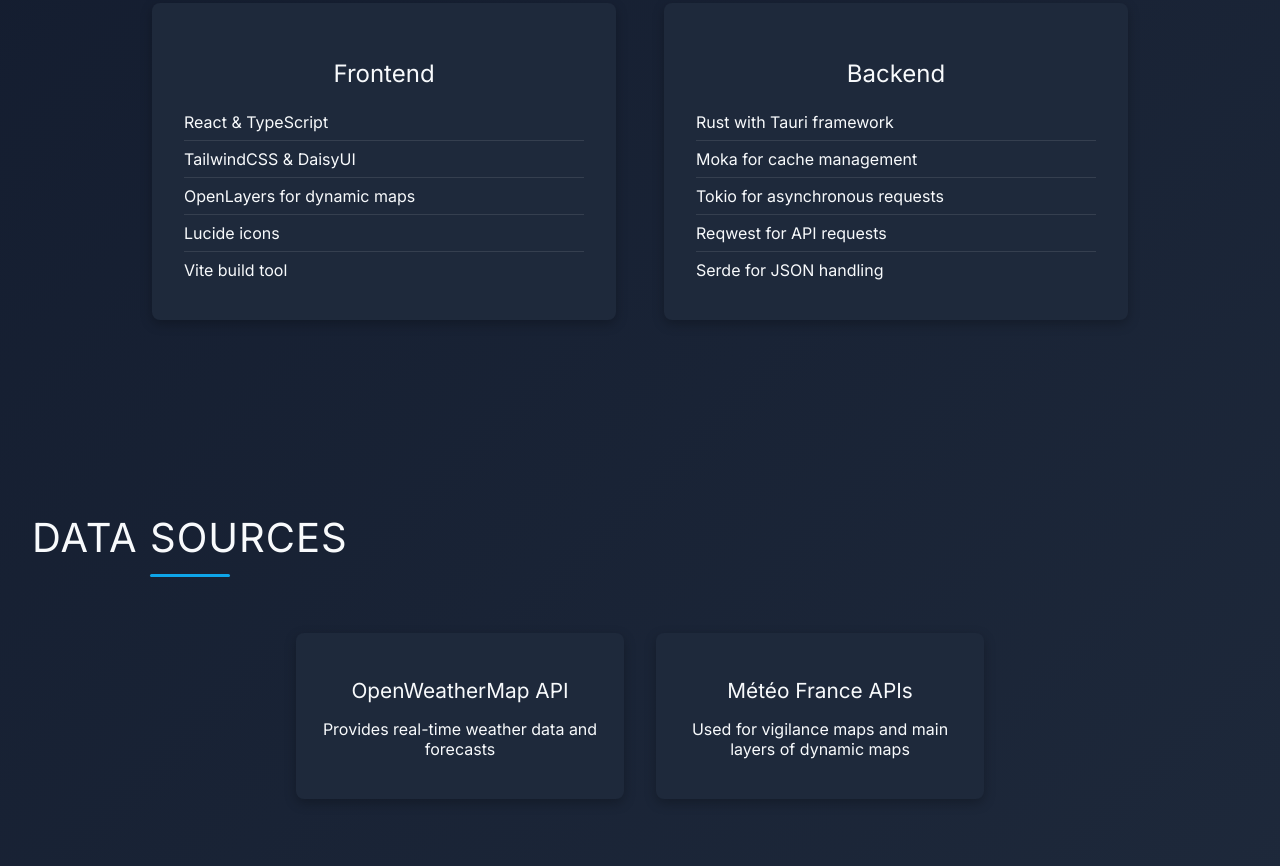
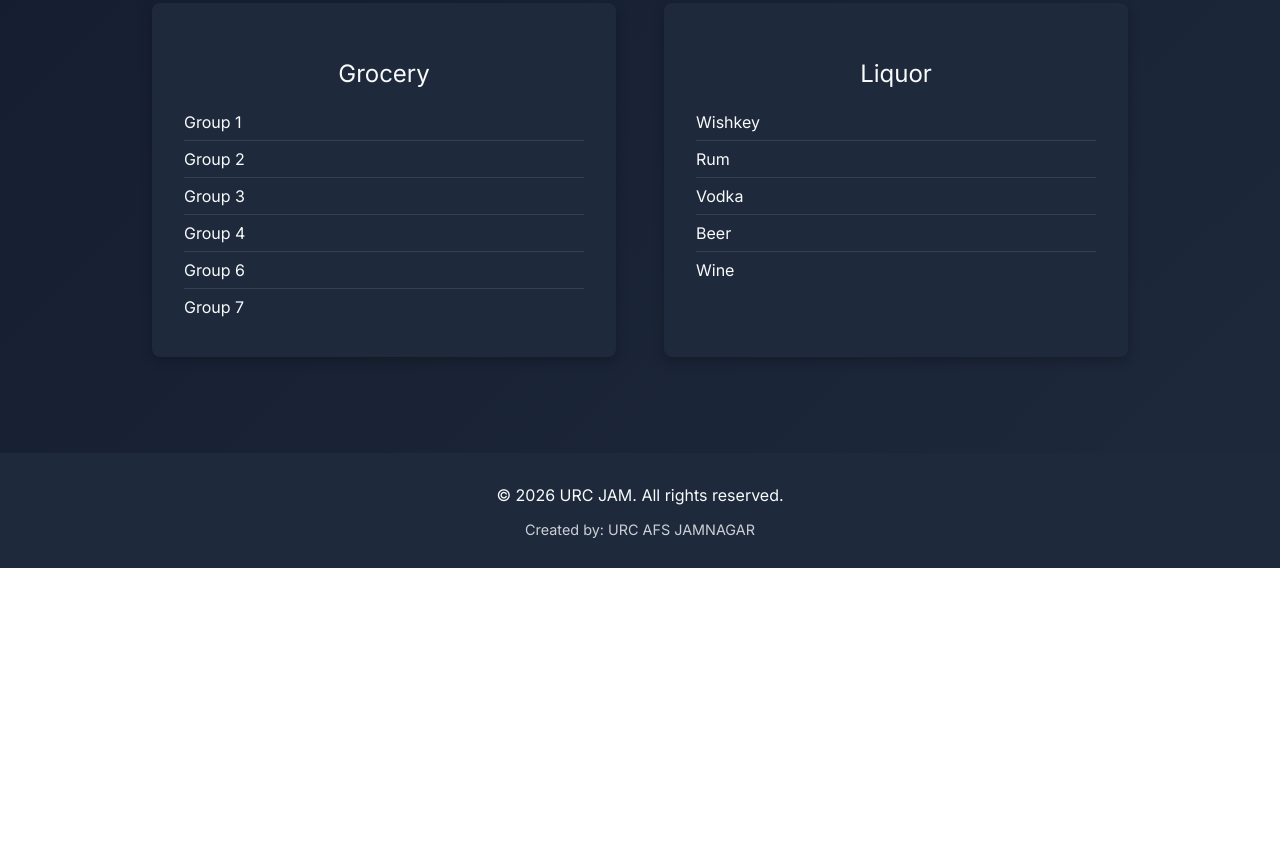
Before and after one commit to urcjam/urcjam.github.io, a plain HTML site: page index.html in a window 1280 px wide. Shown: the part 1305-2171 px from the top of the page. After the commit the page ends 1873 px from the top, so only its background shows below. Drawn offline with Linux system fonts and the light colour scheme; a web font is replaced by a local one.

Commit message:
Update technology stack and remove APIs section

```diff
--- a/index.html
+++ b/index.html
@@ -106,43 +106,30 @@
                 <h2 class="section-title reveal">Technology Stack</h2>
                 <div class="stack-container">
                     <div class="stack-column reveal reveal-delay-1">
-                        <h3>Frontend</h3>
+                        <h3>Grocery</h3>
                         <ul class="tech-list">
-                            <li>React & TypeScript</li>
-                            <li>TailwindCSS & DaisyUI</li>
-                            <li>OpenLayers for dynamic maps</li>
-                            <li>Lucide icons</li>
-                            <li>Vite build tool</li>
+                            <li>Group 1</li>
+                            <li>Group 2</li>
+                            <li>Group 3</li>
+                            <li>Group 4</li>
+                            <li>Group 6</li>
+							 <li>Group 7</li>
                         </ul>
                     </div>
                     <div class="stack-column reveal reveal-delay-2">
-                        <h3>Backend</h3>
+                        <h3>Liquor</h3>
                         <ul class="tech-list">
-                            <li>Rust with Tauri framework</li>
-                            <li>Moka for cache management</li>
-                            <li>Tokio for asynchronous requests</li>
-                            <li>Reqwest for API requests</li>
-                            <li>Serde for JSON handling</li>
+                            <li>Wishkey</li>
+                            <li>Rum</li>
+                            <li>Vodka</li>
+                            <li>Beer</li>
+                            <li>Wine</li>
                         </ul>
                     </div>
                 </div>
             </section>
 
-            <!-- APIs Section - Mise à jour -->
-            <section id="apis" class="section">
-                <h2 class="section-title reveal">Data Sources</h2>
-                <div class="apis-container">
-                    <div class="api-item reveal reveal-delay-1">
-                        <h3>OpenWeatherMap API</h3>
-                        <p>Provides real-time weather data and forecasts</p>
-                    </div>
-                    <div class="api-item reveal reveal-delay-2">
-                        <h3>Météo France APIs</h3>
-                        <p>Used for vigilance maps and main layers of dynamic maps</p>
-                    </div>
-                </div>
-            </section>
-        </main>
+             </main>
     </div>
 
     <footer class="site-footer">
```
